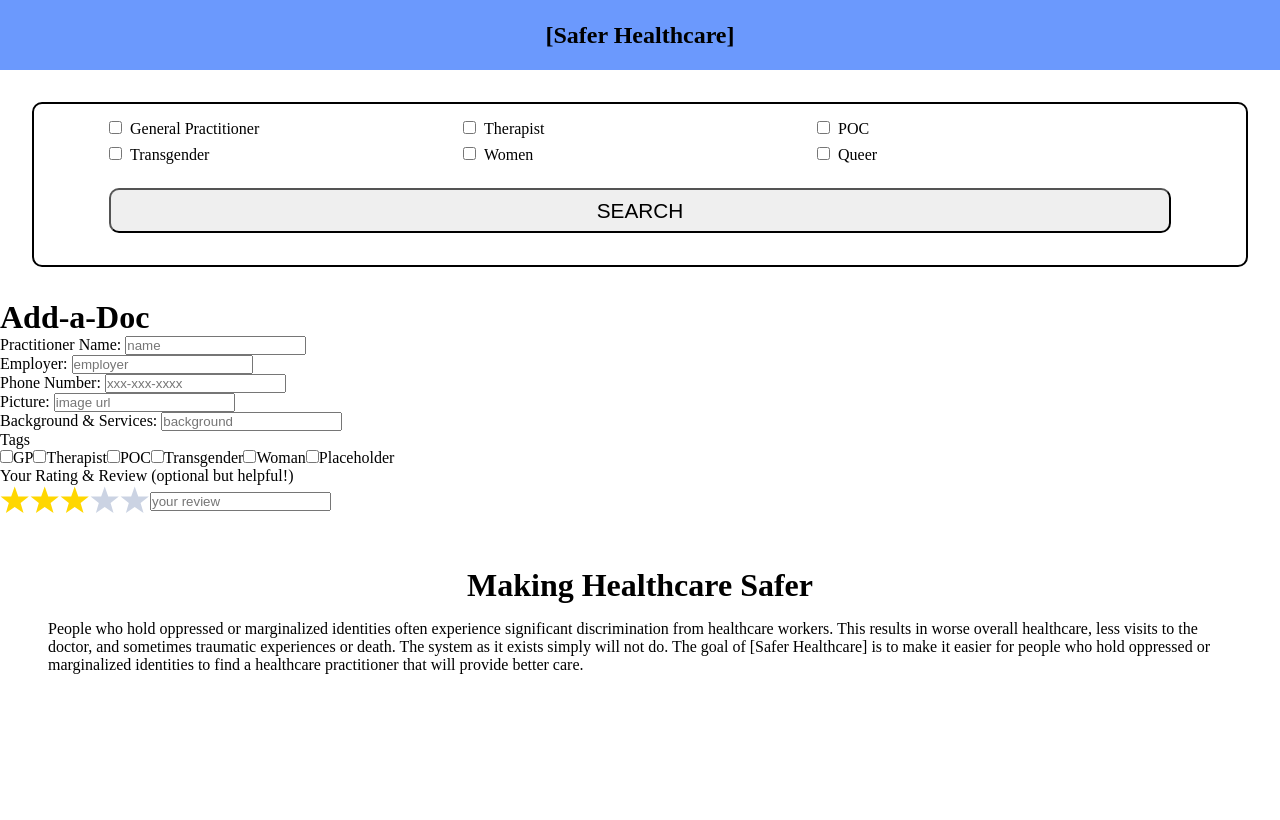
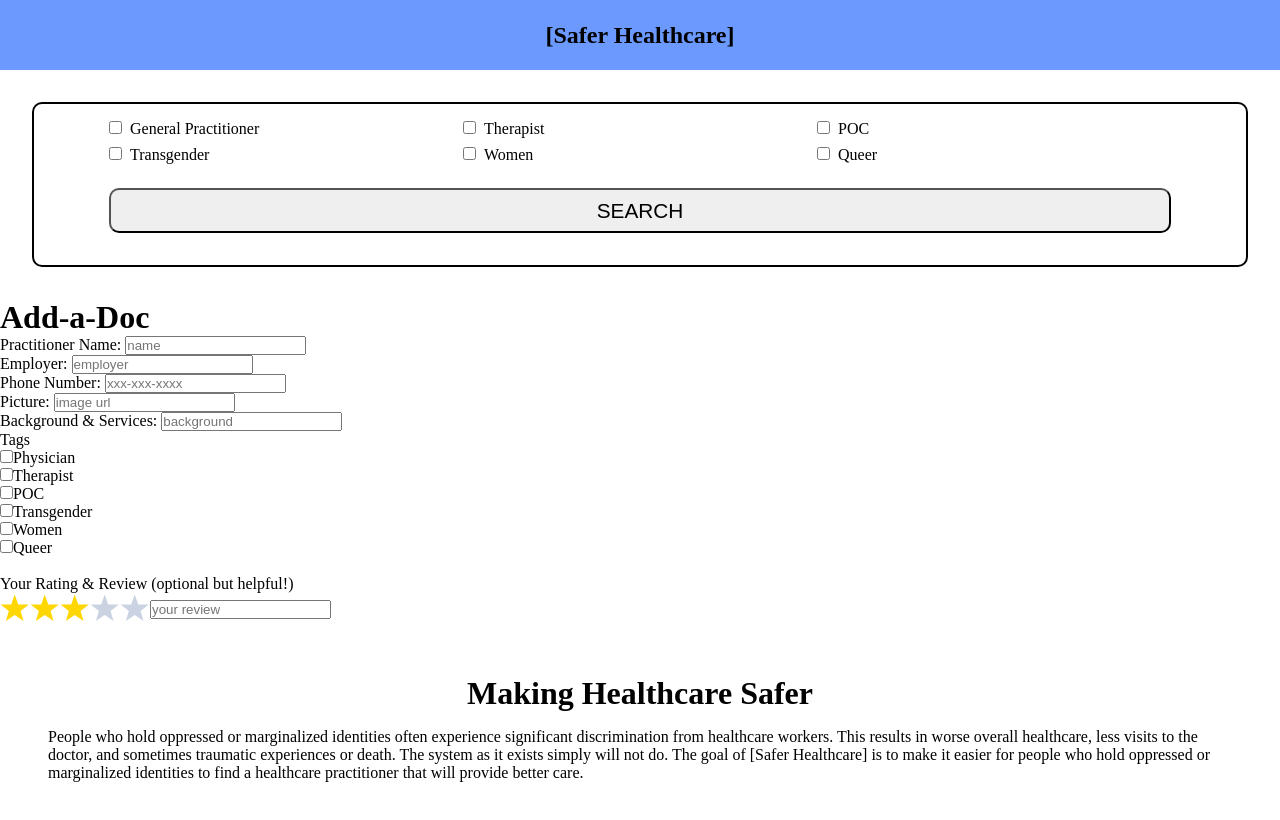
Before and after one commit to AwrenNuit/safer-care-coop, a React (Create React App) app: page / in a window 1280 px wide. Shown: the top 820 px of the page. Built offline with nearby package versions, Linux system fonts and the light colour scheme; no server answers; the database is empty.

Commit message:
consolidated checkbox and text inputs into one component

```diff
--- /dev/null
+++ b/src/components/AddPractitioner/Input.js
@@ -0,0 +1,28 @@
+import React from "react";
+
+export default function Input(props) {
+  return (
+    <div>
+      {props.type === 'text' ?
+      <>
+        <label>{props.label}</label>
+        <input
+          onChange={(e) => props.setValue(e.target.value)}
+          placeholder={props.placeholder}
+          type={props.type}
+          value={props.value}
+        />
+      </>
+      :
+      <label>
+        <input
+          onChange={e => props.setValue(e.target.checked)}
+          type={props.type}
+          value={props.value}
+          />
+        {props.label}
+      </label>
+      }
+    </div>
+  );
+}
--- a/src/components/AddPractitioner/NewPractitioner.js
+++ b/src/components/AddPractitioner/NewPractitioner.js
@@ -1,6 +1,6 @@
 import React, { useState } from "react";
 import StarRating from "react-star-ratings";
-import TextInput from "./TextInput";
+import Input from "./Input";
 
 export default function NewPractitioner() {
   const [bio, setBio] = useState("");
@@ -8,81 +8,93 @@ export default function NewPractitioner() {
   const [image, setImage] = useState("");
   const [name, setName] = useState("");
   const [phoneNumber, setPhoneNumber] = useState("");
+  const [physician, setPhysician] = useState(false);
+  const [POC, setPOC] = useState(false);
+  const [queer, setQueer] = useState(false);
+  const [therapist, setTherapist] = useState(false);
+  const [transgender, setTransgender] = useState(false);
+  const [women, setWomen] = useState(false);
   const [starRating, setStarRating] = useState(3);
-
-  const handleChange = (e, updateState) => updateState(e);
 
   return (
     <>
       <form>
         <h1>Add-a-Doc</h1>
         <div>
-          <TextInput
-            thisValueSet={setName}
+          <Input
             label="Practitioner Name: "
-            handleChange={handleChange}
             placeholder="name"
+            setValue={setName}
             type="text"
             value={name}
           />
-          <TextInput
-            thisValueSet={setEmployer}
+          <Input
             label="Employer: "
-            handleChange={handleChange}
             placeholder="employer"
+            setValue={setEmployer}
             type="text"
             value={employer}
           />
-          <TextInput
-            thisValueSet={setPhoneNumber}
+          <Input
             label="Phone Number: "
-            handleChange={handleChange}
             placeholder="xxx-xxx-xxxx"
+            setValue={setPhoneNumber}
             type="text"
             value={phoneNumber}
           />
-          <TextInput
-            thisValueSet={setImage}
+          <Input
             label="Picture: "
-            handleChange={handleChange}
             placeholder="image url"
+            setValue={setImage}
             type="text"
             value={image}
           />
-          <TextInput
-            thisValueSet={setBio}
+          <Input
             label="Background & Services: "
-            handleChange={handleChange}
             placeholder="background"
+            setValue={setBio}
             type="text"
             value={bio}
           />
 
           <p>Tags</p>
-          <label>
-            <input type="checkbox" />
-            GP
-          </label>
-          <label>
-            <input type="checkbox" />
-            Therapist
-          </label>
-          <label>
-            <input type="checkbox" />
-            POC
-          </label>
-          <label>
-            <input type="checkbox" />
-            Transgender
-          </label>
-          <label>
-            <input type="checkbox" />
-            Woman
-          </label>
-          <label>
-            <input type="checkbox" />
-            Placeholder
-          </label>
+          <Input
+            label="Physician"
+            setValue={setPhysician}
+            type="checkbox"
+            value={physician}
+          />
+          <Input
+            label="Therapist"
+            setValue={setTherapist}
+            type="checkbox"
+            value={therapist}
+          />
+          <Input
+            label="POC"
+            setValue={setPOC}
+            type="checkbox"
+            value={POC}
+          />
+          <Input
+            label="Transgender"
+            setValue={setTransgender}
+            type="checkbox"
+            value={transgender}
+          />
+          <Input
+            label="Women"
+            setValue={setWomen}
+            type="checkbox"
+            value={women}
+          />
+          <Input
+            label="Queer"
+            setValue={setQueer}
+            type="checkbox"
+            value={queer}
+          />
+
           <br />
           <p>Your Rating & Review (optional but helpful!)</p>
           <StarRating
--- a/src/components/AddPractitioner/TextInput.js
+++ /dev/null
@@ -1,15 +0,0 @@
-import React from "react";
-
-export default function TextInput(props) {
-  return (
-    <div>
-      <label>{props.label}</label>
-      <input
-        onChange={(e) => props.handleChange(e.target.value, props.thisValueSet)}
-        placeholder={props.placeholder}
-        type={props.type}
-        value={props.value}
-      />
-    </div>
-  );
-}
```
Also changed, not shown: src/components/AddPractitioner/Checkbox.js (deleted, +0 -9 lines).
